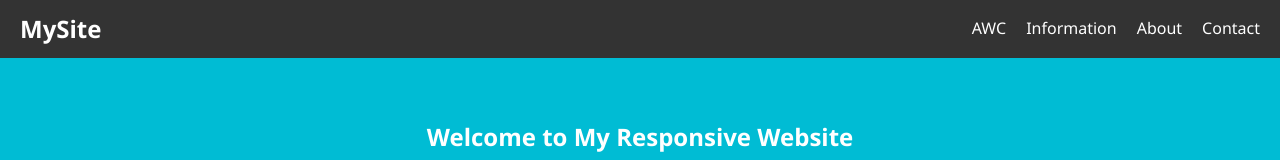
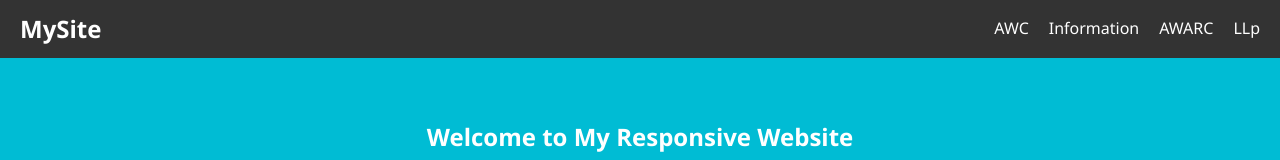
Before and after one commit to Maheswar2005-avula/gitpracticesession, a plain HTML site: page index.html in a window 1280 px wide. Shown: the top 160 px of the page. Drawn offline with Linux system fonts and the light colour scheme.

Commit message:
Update index.html
changed the li3,4 tags

```diff
--- a/index.html
+++ b/index.html
@@ -13,8 +13,8 @@
       <ul class="nav-links" id="navLinks">
         <li><a href="#home">AWC</a></li>
         <li><a href="#services">Information</a></li>
-        <li><a href="#about">About</a></li>
-        <li><a href="#contact">Contact</a></li>
+        <li><a href="#about">AWARC</a></li>
+        <li><a href="#contact">LLp</a></li>
       </ul>
       <div class="menu-toggle" id="menuToggle">&#9776;</div>
     </nav>
```
